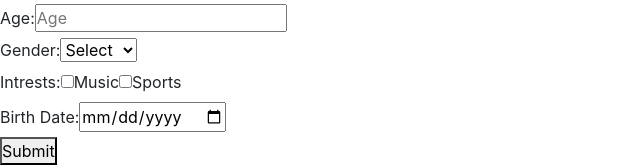
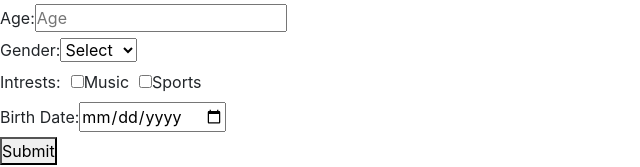
Before and after one commit to rakeshkandhi/Web-development, a React (Vite) app in the folder Learning/tutorial/: page / in a window 1280 px wide. Shown: the part 200-367 px from the top of the page, without its empty margins (0-640 px from the left). Built offline with nearby package versions, Linux system fonts and the light colour scheme.

Commit message:
update in forms

```diff
--- a/Learning/tutorial/src/Forms/FormsDemo.tsx
+++ b/Learning/tutorial/src/Forms/FormsDemo.tsx
@@ -233,8 +233,8 @@ const FormsDemo: React.FC = () => {
           {error.gender && <div className="error">{error.gender}</div>}
         </div>
         <div>
-          <label>Intrests:</label>
-          <label>
+          <label style={{ marginRight: "10px" }}>Intrests: </label>
+          <label style={{ marginRight: "10px" }}>
             <input
               type="checkbox"
               name="music"
@@ -243,7 +243,7 @@ const FormsDemo: React.FC = () => {
             />
             Music
           </label>
-          <label>
+          <label style={{ marginRight: "10px" }}>
             <input
               type="checkbox"
               name="sports"
```
